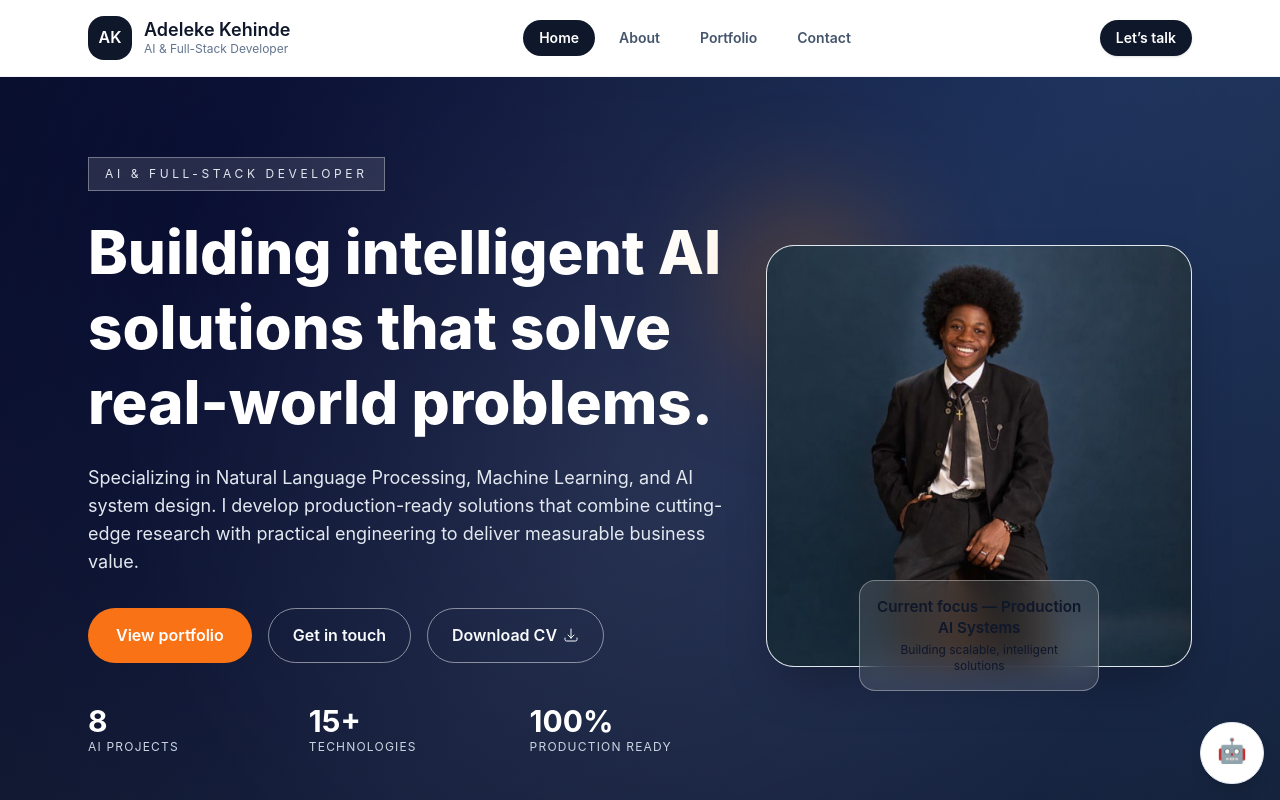
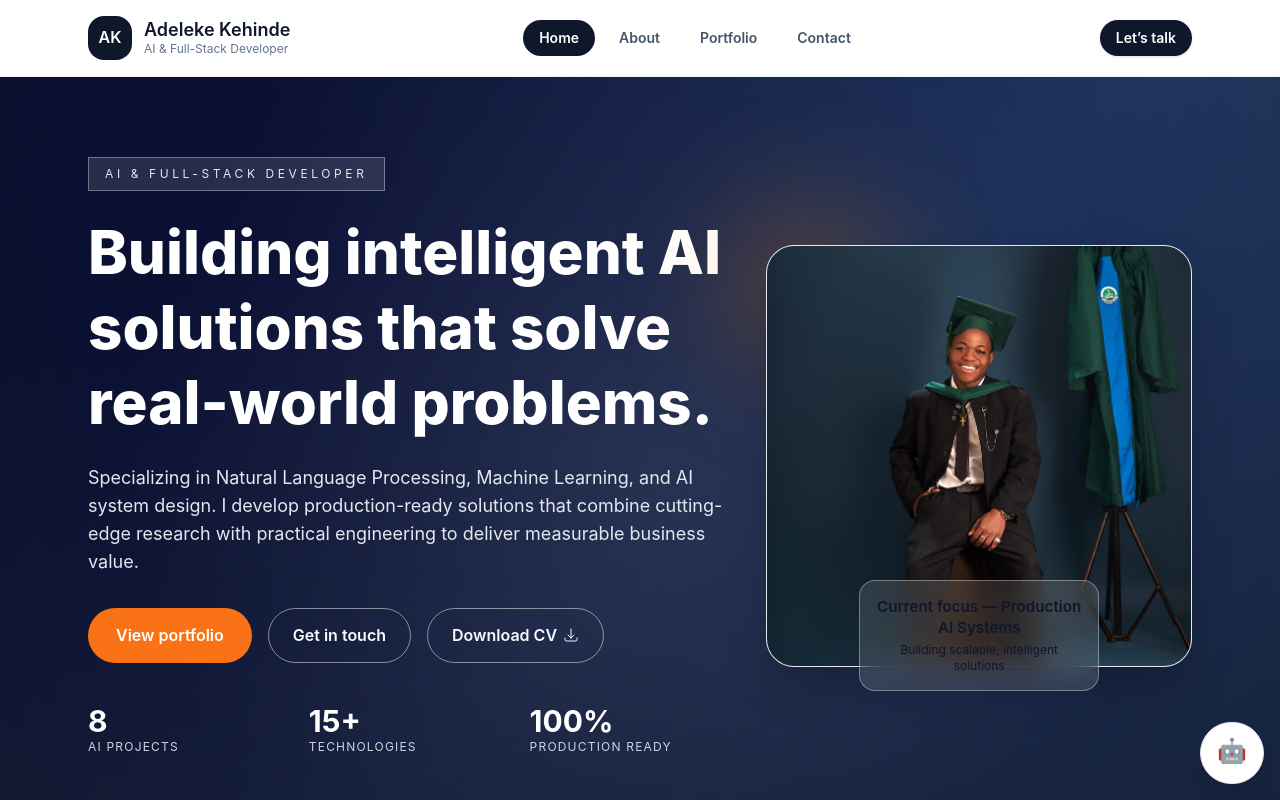
Before and after one commit to hexkoda23/portfolio, a React (Vite) app: page / in a window 1280 px wide. Shown: the top 800 px of the page. Built offline with nearby package versions, Linux system fonts and the light colour scheme.

Commit message:
new commit

```diff
--- a/src/components/Hero.jsx
+++ b/src/components/Hero.jsx
@@ -60,7 +60,7 @@ export default function Hero () {
             <div className='relative rounded-[28px] overflow-hidden shadow-2xl border border-slate-200 dark:border-white/10 bg-white dark:bg-gradient-to-br dark:from-blue-600 dark:to-purple-600 transition-colors'>
               <div className='w-full h-[420px] relative overflow-hidden'>
                 <img
-                  src='/Image/meee.jpg'
+                  src='/Image/mee.jpg'
                   alt='Adeleke Kehinde - AI Developer'
                   className='w-full h-full object-cover'
                   onError={(e) => {
```
